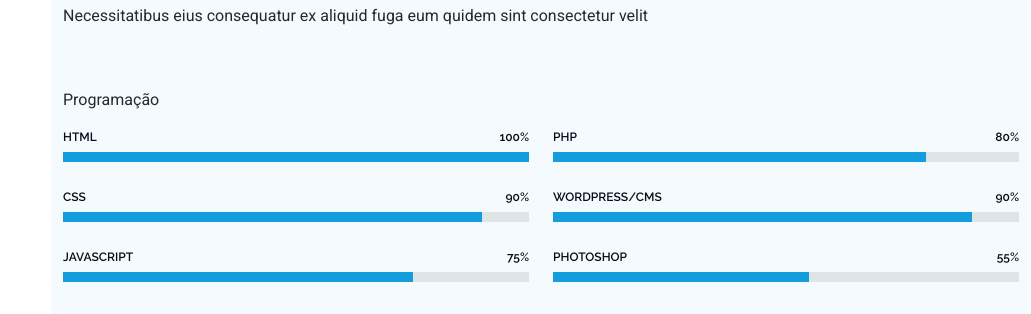
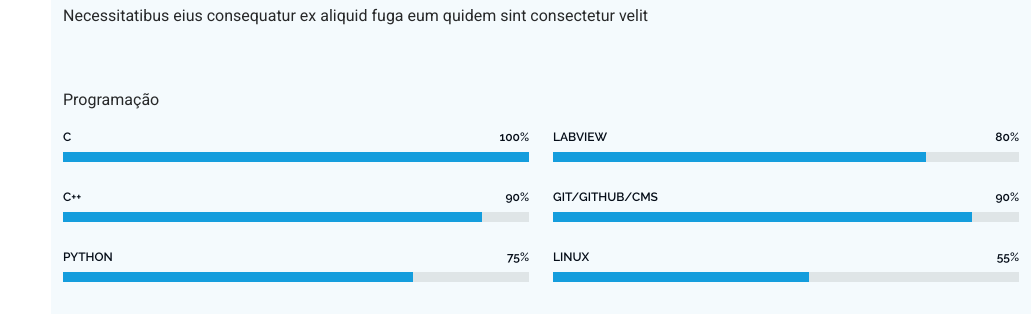
Before and after one commit to dayvsonsilva/dayvsonsilva.github.io, a plain HTML site: page index.html in a window 1280 px wide. Shown: the part 2100-2414 px from the top of the page, without its empty margins (249-1280 px from the left). Drawn offline with Linux system fonts and the light colour scheme.

Commit message:
Update Skills

```diff
--- a/index.html
+++ b/index.html
@@ -217,21 +217,21 @@
           <div class="col-lg-6">
 
             <div class="progress">
-              <span class="skill"><span>HTML</span> <i class="val">100%</i></span>
+              <span class="skill"><span>C</span> <i class="val">100%</i></span>
               <div class="progress-bar-wrap">
                 <div class="progress-bar" role="progressbar" aria-valuenow="100" aria-valuemin="0" aria-valuemax="100"></div>
               </div>
             </div><!-- End Skills Item -->
 
             <div class="progress">
-              <span class="skill"><span>CSS</span> <i class="val">90%</i></span>
+              <span class="skill"><span>C++</span> <i class="val">90%</i></span>
               <div class="progress-bar-wrap">
                 <div class="progress-bar" role="progressbar" aria-valuenow="90" aria-valuemin="0" aria-valuemax="100"></div>
               </div>
             </div><!-- End Skills Item -->
 
             <div class="progress">
-              <span class="skill"><span>JavaScript</span> <i class="val">75%</i></span>
+              <span class="skill"><span>Python</span> <i class="val">75%</i></span>
               <div class="progress-bar-wrap">
                 <div class="progress-bar" role="progressbar" aria-valuenow="75" aria-valuemin="0" aria-valuemax="100"></div>
               </div>
@@ -242,21 +242,21 @@
           <div class="col-lg-6">
 
             <div class="progress">
-              <span class="skill"><span>PHP</span> <i class="val">80%</i></span>
+              <span class="skill"><span>LabView</span> <i class="val">80%</i></span>
               <div class="progress-bar-wrap">
                 <div class="progress-bar" role="progressbar" aria-valuenow="80" aria-valuemin="0" aria-valuemax="100"></div>
               </div>
             </div><!-- End Skills Item -->
 
             <div class="progress">
-              <span class="skill"><span>WordPress/CMS</span> <i class="val">90%</i></span>
+              <span class="skill"><span>Git/Github/CMS</span> <i class="val">90%</i></span>
               <div class="progress-bar-wrap">
                 <div class="progress-bar" role="progressbar" aria-valuenow="90" aria-valuemin="0" aria-valuemax="100"></div>
               </div>
             </div><!-- End Skills Item -->
 
             <div class="progress">
-              <span class="skill"><span>Photoshop</span> <i class="val">55%</i></span>
+              <span class="skill"><span>Linux</span> <i class="val">55%</i></span>
               <div class="progress-bar-wrap">
                 <div class="progress-bar" role="progressbar" aria-valuenow="55" aria-valuemin="0" aria-valuemax="100"></div>
               </div>
```
